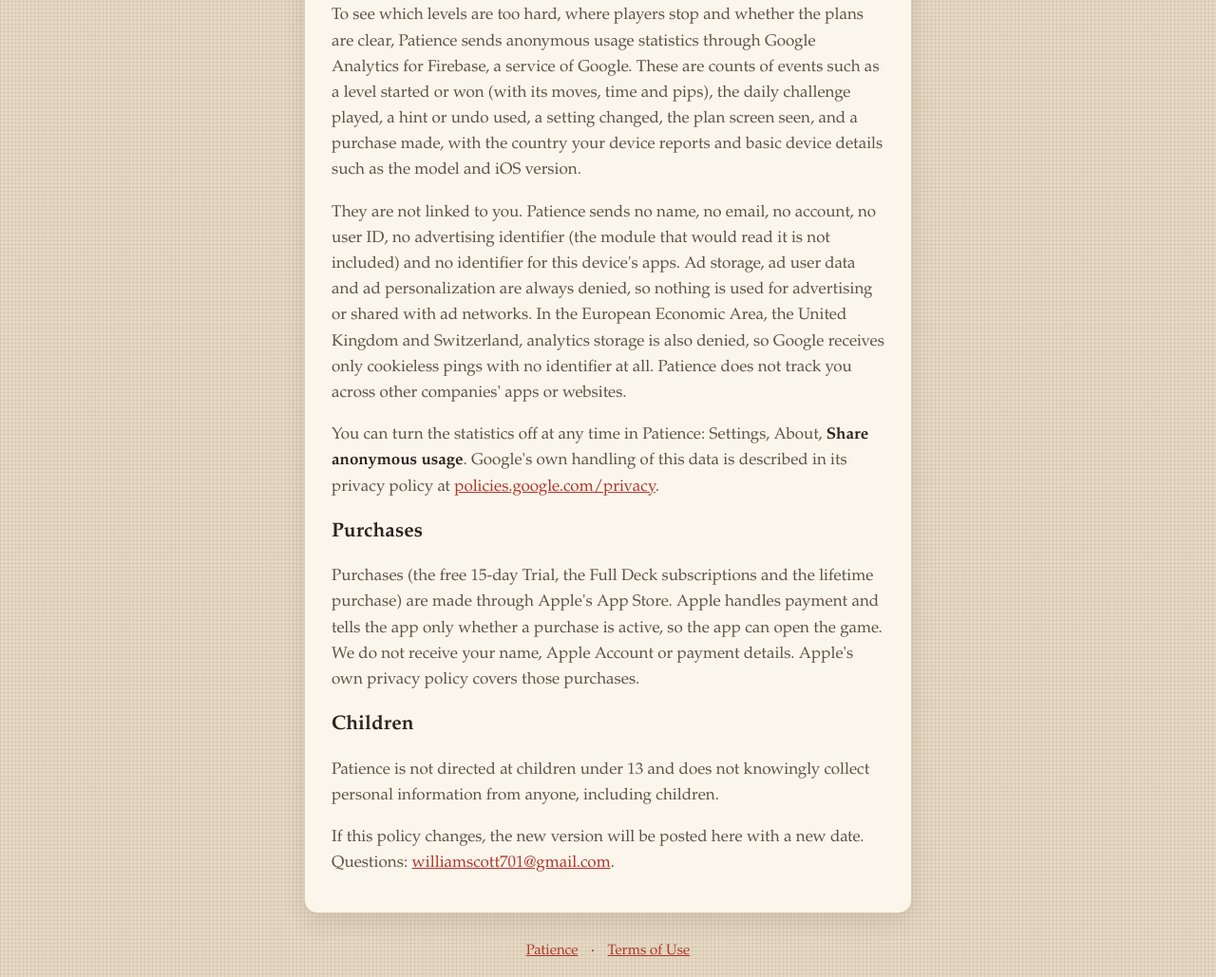
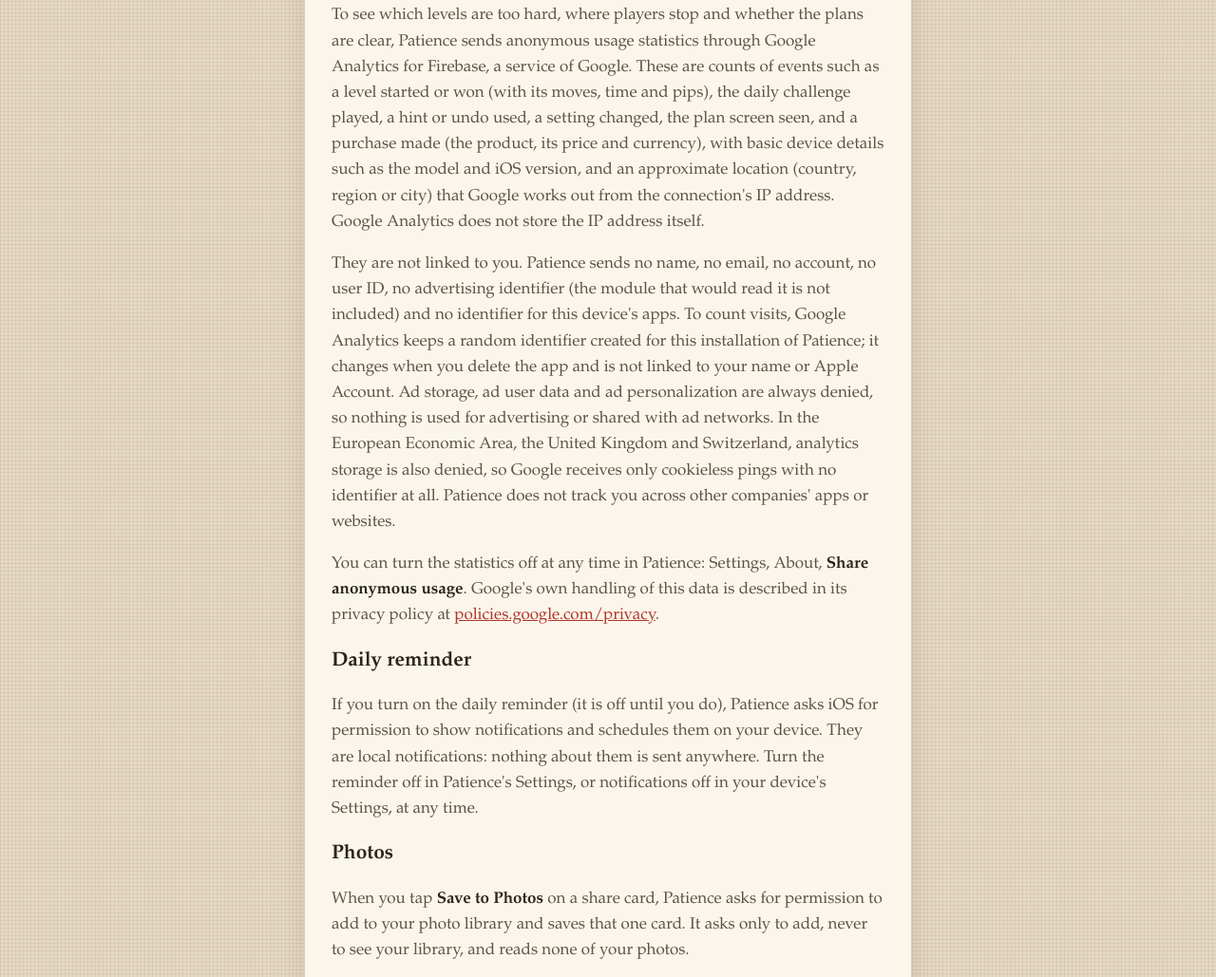
Before and after one commit to williamscott701/patience-support, a plain HTML site: page privacy.html in a window 1280 px wide. Shown: the part 451-1480 px from the top of the page at 95% size. Drawn offline with Linux system fonts and the light colour scheme.

Commit message:
Privacy policy: the reminder, Photos add-only, the install ID and approximate location
The policy now matches the build and the App Privacy label: local daily reminders (off until turned
on, nothing sent), Save to Photos asks only to add, Google Analytics keeps a random per-install
identifier (not linked to the player) and works out an approximate location from the IP address,
which it does not store.

Co-Authored-By: Claude Opus 5.5 <noreply@anthropic.com>

```diff
--- a/privacy.html
+++ b/privacy.html
@@ -16,14 +16,18 @@
 <main>
   <div class="card" data-index="A♦">
     <h1>Privacy Policy</h1>
-    <p class="small">Effective November 12, 2026</p>
+    <p class="small">Effective November 13, 2026</p>
     <p class="lede">Patience has no ads, no account and no tracking. It sends anonymous usage statistics, and you can turn them off.</p>
     <h2>On your device</h2>
     <p>Your games in progress, levels, pips, streaks, statistics and settings are stored only on your device, and are removed when you delete the app. There is no account and no server of ours.</p>
     <h2>Anonymous usage statistics</h2>
-    <p>To see which levels are too hard, where players stop and whether the plans are clear, Patience sends anonymous usage statistics through Google Analytics for Firebase, a service of Google. These are counts of events such as a level started or won (with its moves, time and pips), the daily challenge played, a hint or undo used, a setting changed, the plan screen seen, and a purchase made, with the country your device reports and basic device details such as the model and iOS version.</p>
-    <p>They are not linked to you. Patience sends no name, no email, no account, no user ID, no advertising identifier (the module that would read it is not included) and no identifier for this device's apps. Ad storage, ad user data and ad personalization are always denied, so nothing is used for advertising or shared with ad networks. In the European Economic Area, the United Kingdom and Switzerland, analytics storage is also denied, so Google receives only cookieless pings with no identifier at all. Patience does not track you across other companies' apps or websites.</p>
+    <p>To see which levels are too hard, where players stop and whether the plans are clear, Patience sends anonymous usage statistics through Google Analytics for Firebase, a service of Google. These are counts of events such as a level started or won (with its moves, time and pips), the daily challenge played, a hint or undo used, a setting changed, the plan screen seen, and a purchase made (the product, its price and currency), with basic device details such as the model and iOS version, and an approximate location (country, region or city) that Google works out from the connection's IP address. Google Analytics does not store the IP address itself.</p>
+    <p>They are not linked to you. Patience sends no name, no email, no account, no user ID, no advertising identifier (the module that would read it is not included) and no identifier for this device's apps. To count visits, Google Analytics keeps a random identifier created for this installation of Patience; it changes when you delete the app and is not linked to your name or Apple Account. Ad storage, ad user data and ad personalization are always denied, so nothing is used for advertising or shared with ad networks. In the European Economic Area, the United Kingdom and Switzerland, analytics storage is also denied, so Google receives only cookieless pings with no identifier at all. Patience does not track you across other companies' apps or websites.</p>
     <p>You can turn the statistics off at any time in Patience: Settings, About, <strong>Share anonymous usage</strong>. Google's own handling of this data is described in its privacy policy at <a href="https://policies.google.com/privacy">policies.google.com/privacy</a>.</p>
+    <h2>Daily reminder</h2>
+    <p>If you turn on the daily reminder (it is off until you do), Patience asks iOS for permission to show notifications and schedules them on your device. They are local notifications: nothing about them is sent anywhere. Turn the reminder off in Patience's Settings, or notifications off in your device's Settings, at any time.</p>
+    <h2>Photos</h2>
+    <p>When you tap <strong>Save to Photos</strong> on a share card, Patience asks for permission to add to your photo library and saves that one card. It asks only to add, never to see your library, and reads none of your photos.</p>
     <h2>Purchases</h2>
     <p>Purchases (the free 15-day Trial, the Full Deck subscriptions and the lifetime purchase) are made through Apple's App Store. Apple handles payment and tells the app only whether a purchase is active, so the app can open the game. We do not receive your name, Apple Account or payment details. Apple's own privacy policy covers those purchases.</p>
     <h2>Children</h2>
```
